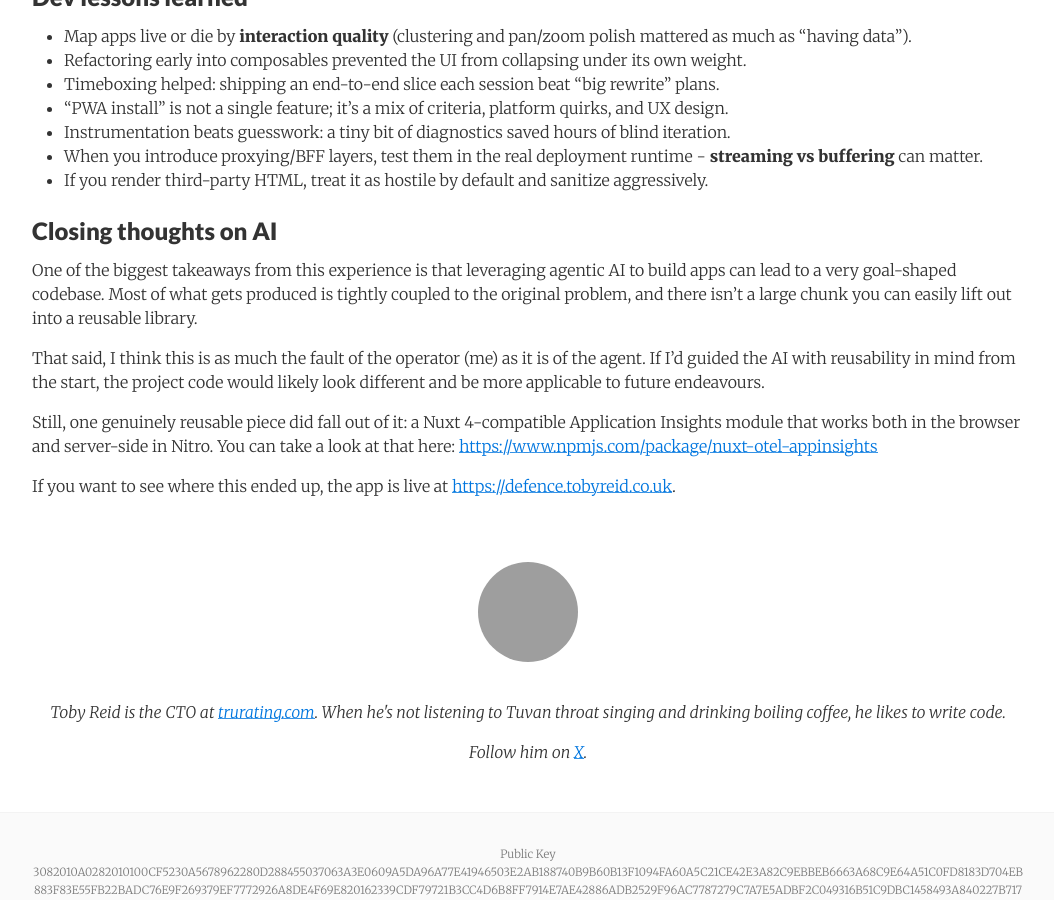
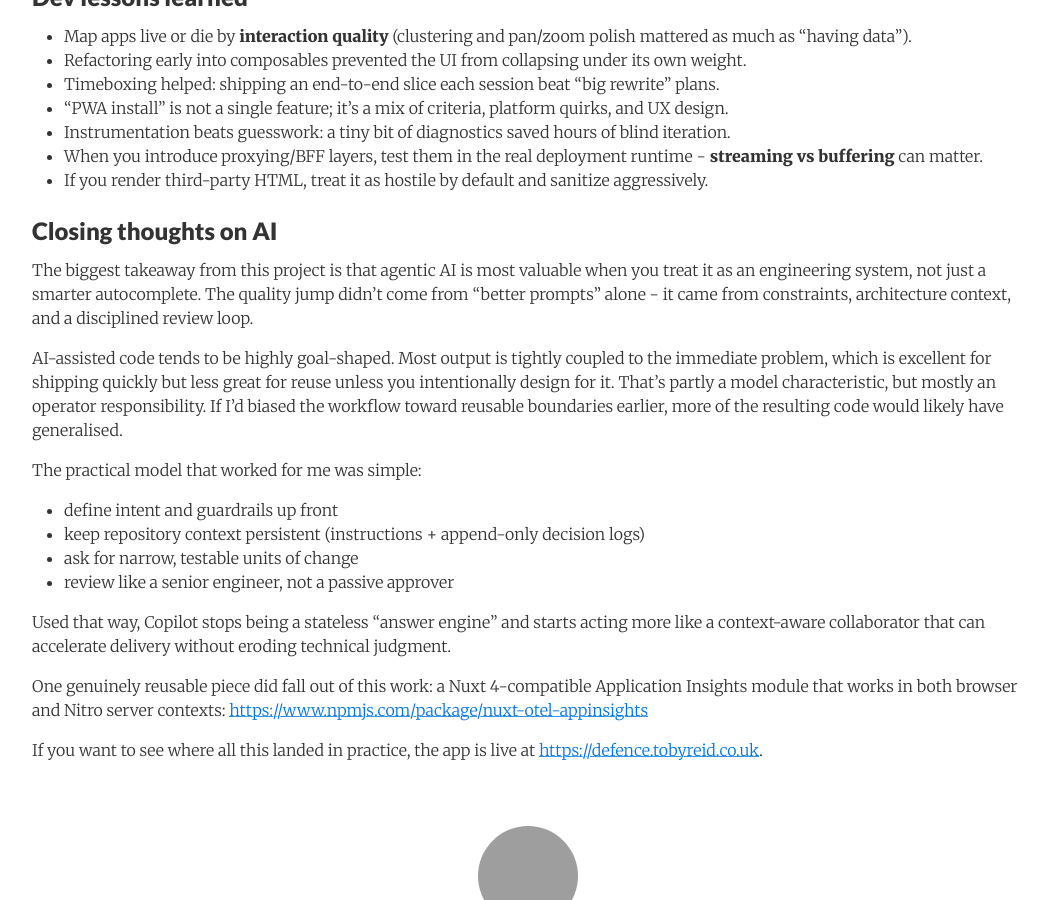
Before and after one commit to tobyreid/tobyreid.github.io, a Jekyll site: the page built from _posts/2026-01-01-building-with-agentic-ai-a-defence-of-britain-story.md, in a window 1280 px wide and 900 px high, scrolled down 8376 px, cut to the strip 0-900 px from the top of the window. Shown: the whole strip, without its empty margins (112-1166 px from the left). Built offline with Jekyll 4.4.1, drawn with Linux system fonts in a browser that asks for light colours; nearby versions of some CDN libraries; comment, search, counter and statistics services are not loaded; grey boxes are pictures that could not be loaded.

Commit message:
refine conclusion

```diff
--- a/_posts/2026-01-01-building-with-agentic-ai-a-defence-of-britain-story.md
+++ b/_posts/2026-01-01-building-with-agentic-ai-a-defence-of-britain-story.md
@@ -291,10 +291,19 @@ By today, the app includes:
 
 ## Closing thoughts on AI
 
-One of the biggest takeaways from this experience is that leveraging agentic AI to build apps can lead to a very goal-shaped codebase. Most of what gets produced is tightly coupled to the original problem, and there isn’t a large chunk you can easily lift out into a reusable library.
+The biggest takeaway from this project is that agentic AI is most valuable when you treat it as an engineering system, not just a smarter autocomplete. The quality jump didn't come from "better prompts" alone - it came from constraints, architecture context, and a disciplined review loop.
 
-That said, I think this is as much the fault of the operator (me) as it is of the agent. If I’d guided the AI with reusability in mind from the start, the project code would likely look different and be more applicable to future endeavours.
+AI-assisted code tends to be highly goal-shaped. Most output is tightly coupled to the immediate problem, which is excellent for shipping quickly but less great for reuse unless you intentionally design for it. That's partly a model characteristic, but mostly an operator responsibility. If I'd biased the workflow toward reusable boundaries earlier, more of the resulting code would likely have generalised.
 
-Still, one genuinely reusable piece did fall out of it: a Nuxt 4-compatible Application Insights module that works both in the browser and server-side in Nitro. You can take a look at that here: [https://www.npmjs.com/package/nuxt-otel-appinsights](https://www.npmjs.com/package/nuxt-otel-appinsights)
+The practical model that worked for me was simple:
 
-If you want to see where this ended up, the app is live at [https://defence.tobyreid.co.uk](https://defence.tobyreid.co.uk).
+- define intent and guardrails up front
+- keep repository context persistent (instructions + append-only decision logs)
+- ask for narrow, testable units of change
+- review like a senior engineer, not a passive approver
+
+Used that way, Copilot stops being a stateless "answer engine" and starts acting more like a context-aware collaborator that can accelerate delivery without eroding technical judgment.
+
+One genuinely reusable piece did fall out of this work: a Nuxt 4-compatible Application Insights module that works in both browser and Nitro server contexts: [https://www.npmjs.com/package/nuxt-otel-appinsights](https://www.npmjs.com/package/nuxt-otel-appinsights)
+
+If you want to see where all this landed in practice, the app is live at [https://defence.tobyreid.co.uk](https://defence.tobyreid.co.uk).
```
